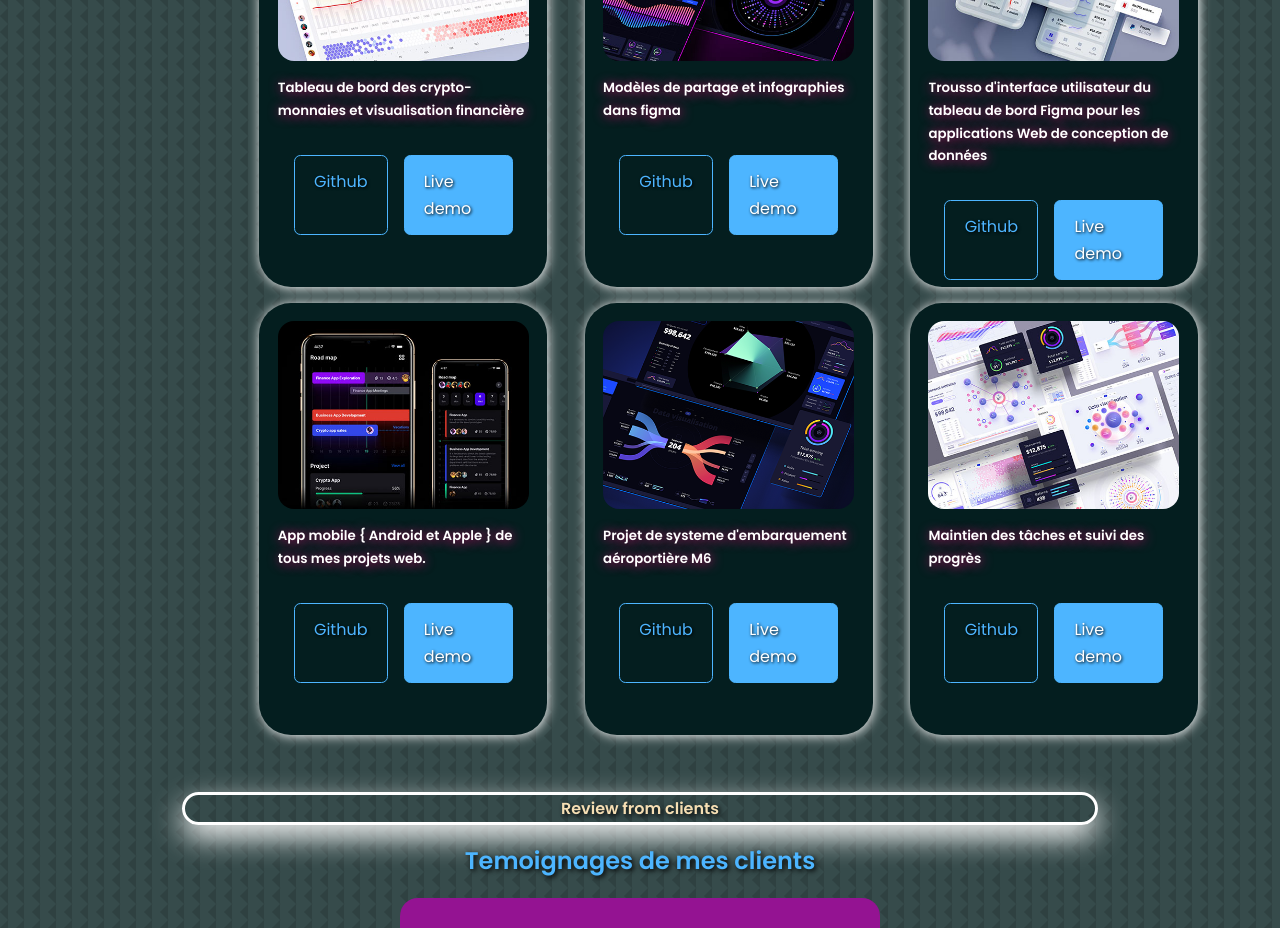
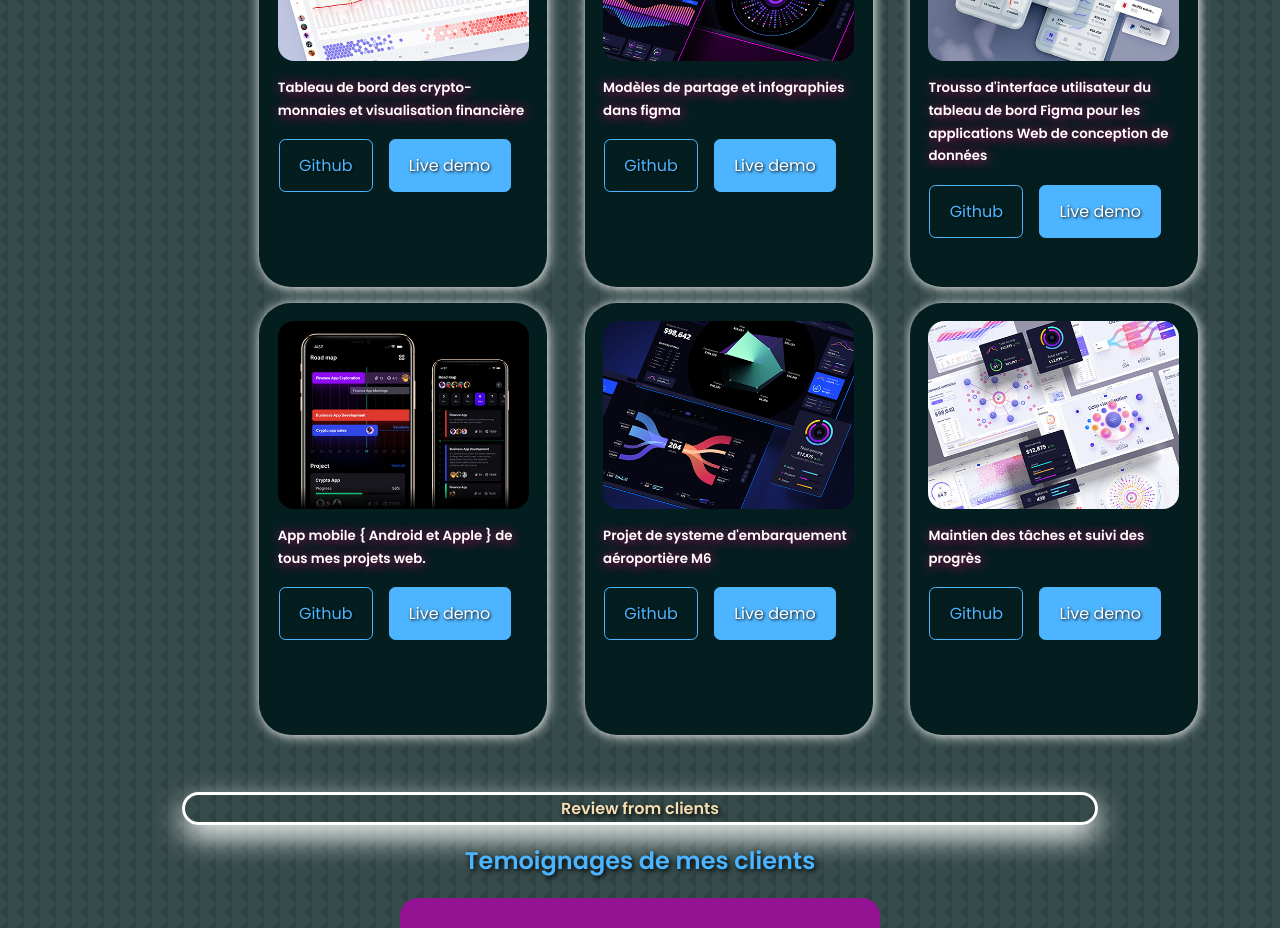
Before and after one commit to Mouhamed1003/keenprogrammer.com, a React (Create React App) app: page / in a window 1280 px wide. Shown: the part 3720-4648 px from the top of the page. Built offline with nearby package versions, Linux system fonts and the light colour scheme.

Commit message:
Update portfolio.css

```diff
--- a/src/components/portfolio/portfolio.css
+++ b/src/components/portfolio/portfolio.css
@@ -50,7 +50,7 @@
     display: flex;
     gap: 1rem;
     margin-bottom: .35rem;
-    padding: 1rem;
+    padding: .4px 1px;
 }
 /*@ ============== LES MEDIAS QUERYS " Medium device "((( Les Respensives a moyenne taille: tablette ))) ================ */
 @media screen and (max-width: 1024px) {
```
